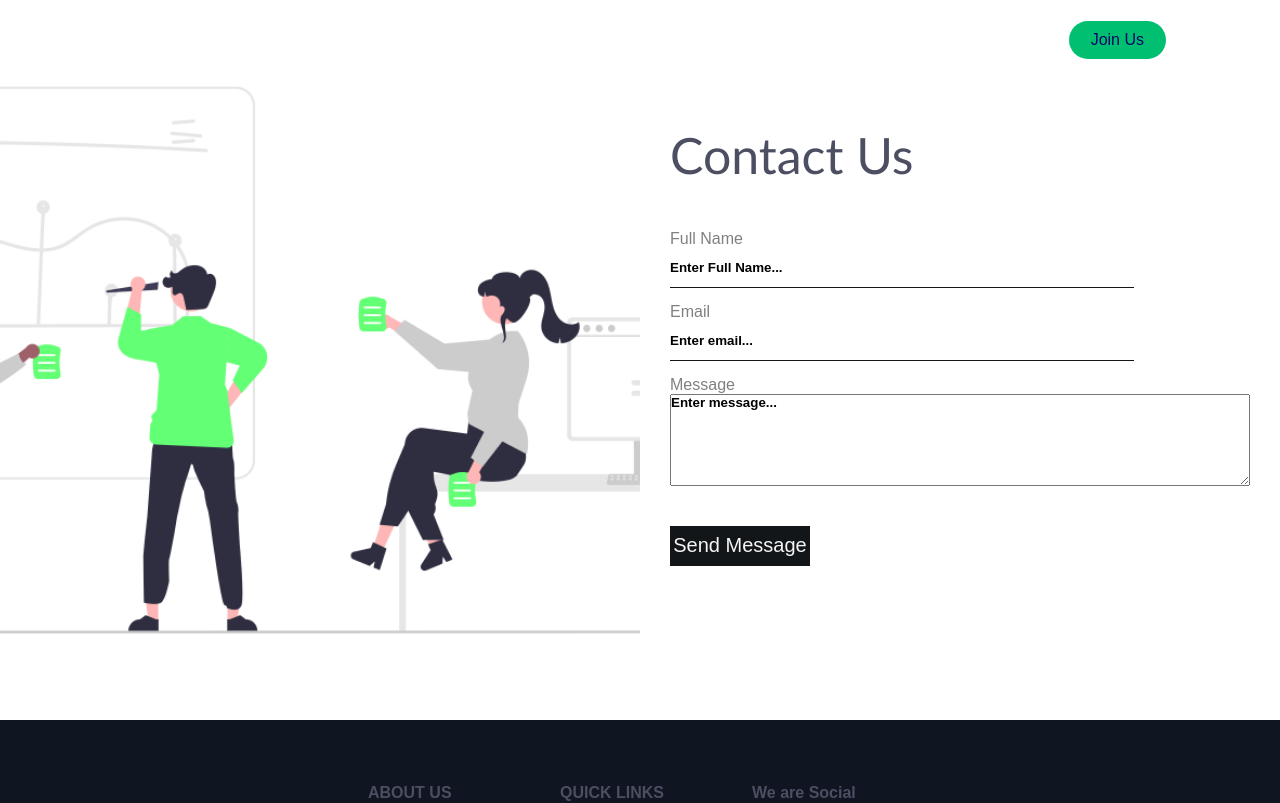
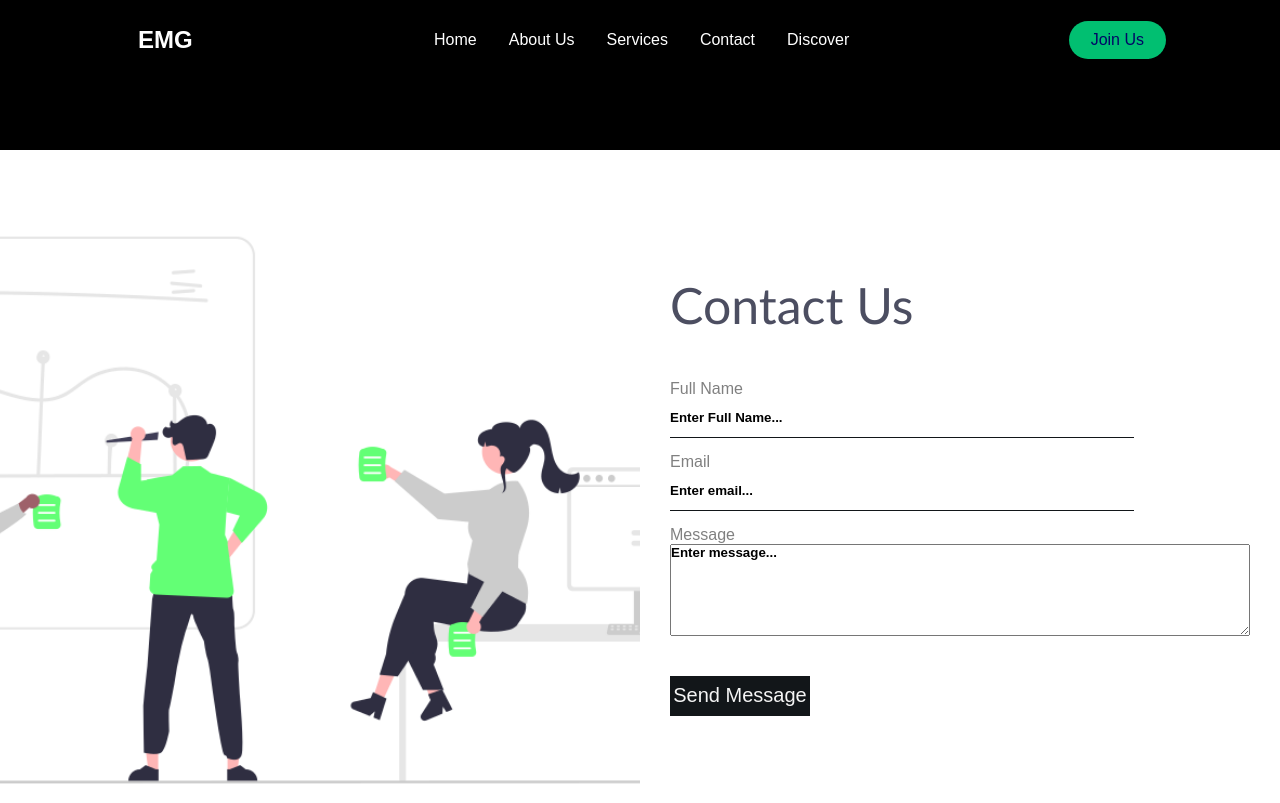
Before and after one commit to sibTunechy/EMGapp, a React (Create React App) app in the folder client/: page /contactpage in a window 1280 px wide. Shown: the top 803 px of the page. Built offline with nearby package versions, Linux system fonts and the light colour scheme.

Commit message:
more css change

```diff
--- a/client/src/styles/Contact.css
+++ b/client/src/styles/Contact.css
@@ -1,5 +1,6 @@
 .topdiv {
-
+    background-color: #000;
+    height: 150px;
 }
 
 .contact {
```
